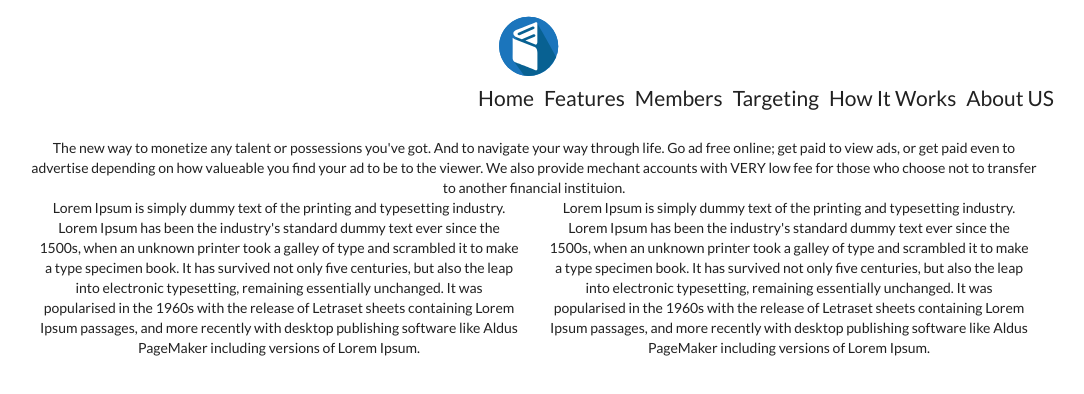
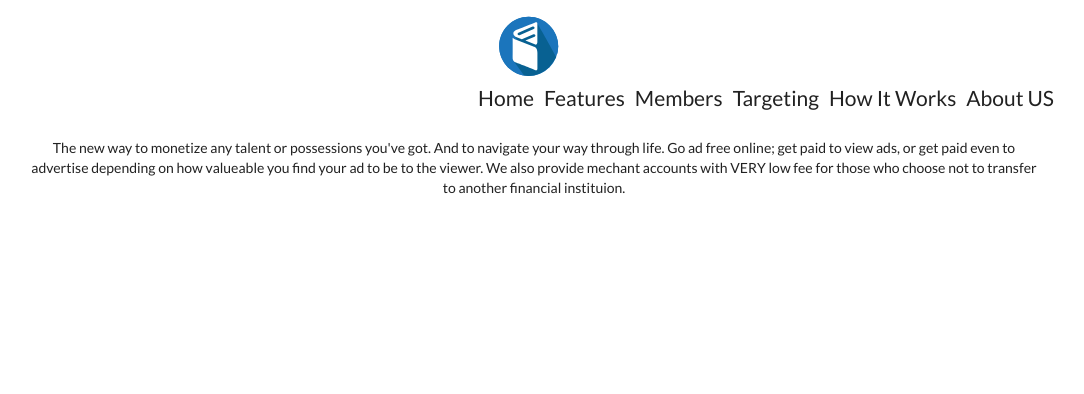
Before and after one commit to gtainfotech/goforit_web_client, a React (Create React App) app: page / in a window 1280 px wide. Shown: the top 394 px of the page, without its empty margins (106-1190 px from the left). Built offline with nearby package versions, Linux system fonts and the light colour scheme.

Commit message:
delete test material

```diff
--- a/src/pages/Home/home.js
+++ b/src/pages/Home/home.js
@@ -17,34 +17,6 @@
                             also provide mechant accounts with VERY low fee for those who choose not to transfer to another financial instituion.
                     </p>
                     </div>
-                    <div className="container">
-                        <div className="row">
-                            <div className="col-md-6">
-                                <p>
-                                    Lorem Ipsum is simply dummy text of the printing and typesetting industry.
-                                    Lorem Ipsum has been the industry's standard dummy text ever since the 1500s,
-                                    when an unknown printer took a galley of type and scrambled it to make a type
-                                    specimen book. It has survived not only five centuries, but also the leap into
-                                    electronic typesetting, remaining essentially unchanged. It was popularised in
-                                    the 1960s with the release of Letraset sheets containing Lorem Ipsum passages,
-                                    and more recently with desktop publishing software like Aldus PageMaker including
-                                    versions of Lorem Ipsum.
-                                </p>
-                            </div>
-                            <div className="col-md-6">
-                                <p>
-                                    Lorem Ipsum is simply dummy text of the printing and typesetting industry.
-                                    Lorem Ipsum has been the industry's standard dummy text ever since the 1500s,
-                                    when an unknown printer took a galley of type and scrambled it to make a type
-                                    specimen book. It has survived not only five centuries, but also the leap into
-                                    electronic typesetting, remaining essentially unchanged. It was popularised in
-                                    the 1960s with the release of Letraset sheets containing Lorem Ipsum passages,
-                                    and more recently with desktop publishing software like Aldus PageMaker including
-                                    versions of Lorem Ipsum.
-                                </p>
-                            </div>
-                        </div>
-                    </div>
                 </div>
             </div>
 
```
